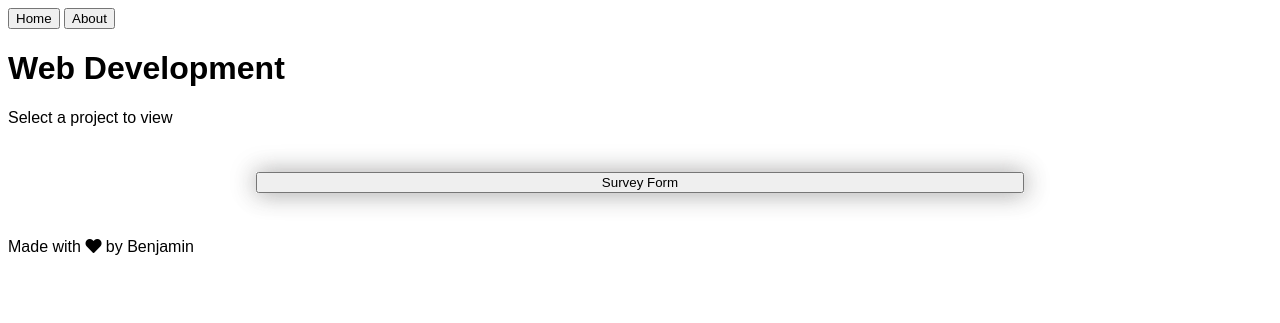
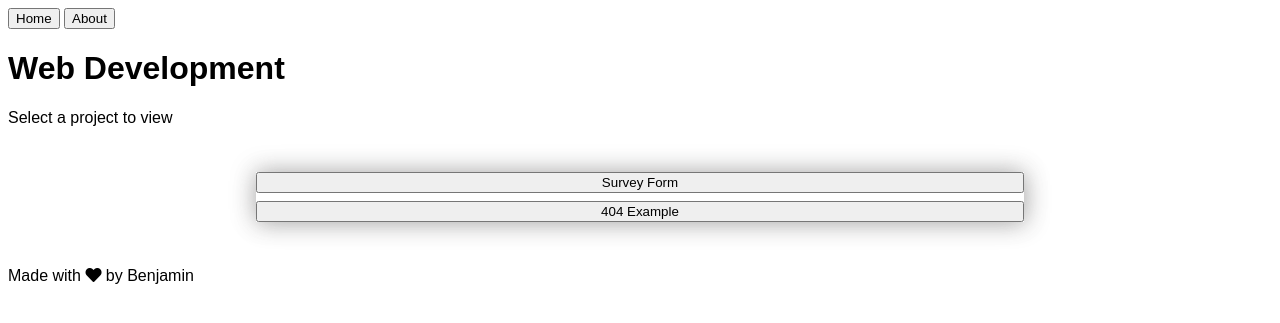
Before and after one commit to benjammin4dayz/benjammin4dayz.github.io, a Jekyll site: the page built from index.md, in a window 1280 px wide. Shown: the top 323 px of the page. Built offline with Jekyll 4.4.1, drawn with Linux system fonts in a browser that asks for light colours.

Commit message:
feat: navigation to 404

```diff
--- a/index.md
+++ b/index.md
@@ -16,6 +16,12 @@ title: Home
       {{ project.title }}
     </button>
     {% endfor %}
+    <button
+      class="nav-panel-btn"
+      onclick="window.location.href='{{ site.baseurl }}{{ project.url }}/404';"
+    >
+      404 Example
+    </button>
   </div>
 </div>
 <!-- <script>
```
